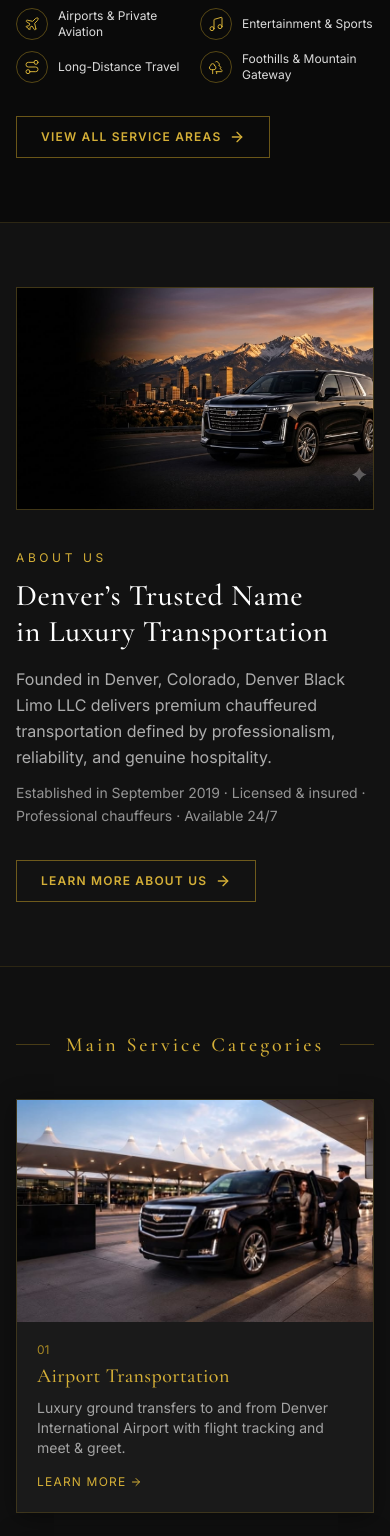
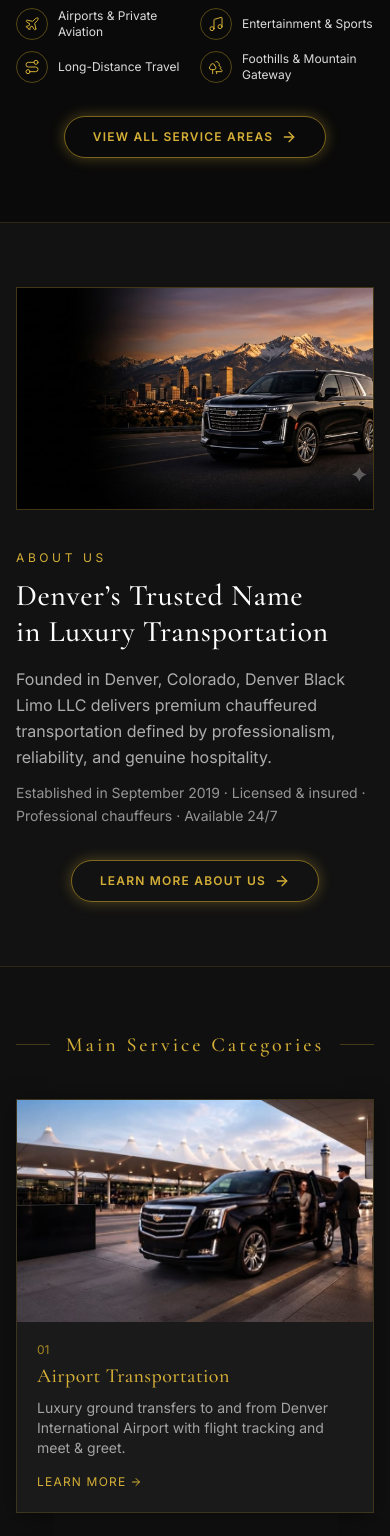
Before and after one commit to Ashenafi-Bancha/denver-black-limo-llc, a React (Vite) app in the folder denverblacklimo-frontend/: page / in a window 390 px wide. Shown: the part 2237-3773 px from the top of the page. Built offline with nearby package versions, Linux system fonts and the light colour scheme; no server answers.

Commit message:
feat: centered glowing section buttons, desktop call-us with moving border, rounded all CTA buttons

```diff
--- a/denverblacklimo-frontend/src/components/CTABanner.tsx
+++ b/denverblacklimo-frontend/src/components/CTABanner.tsx
@@ -92,14 +92,14 @@ export function CTABanner({
           <div className="flex flex-col items-center gap-3 lg:items-end">
             <Link
               to={primaryTo}
-              className="inline-flex w-full max-w-xs items-center justify-center gap-2 bg-gold-gradient px-8 py-3.5 text-xs font-bold tracking-[0.2em] text-brand-black transition hover:brightness-110 sm:w-auto lg:w-full lg:max-w-none"
+              className="inline-flex w-full max-w-xs items-center justify-center gap-2 rounded-full bg-gold-gradient px-8 py-3.5 text-xs font-bold tracking-[0.2em] text-brand-black shadow-lg shadow-brand-gold/20 transition hover:brightness-110 sm:w-auto lg:w-full lg:max-w-none"
             >
               <Calendar className="h-4 w-4" />
               {primaryLabel}
             </Link>
             <Link
               to={secondaryTo}
-              className="inline-flex w-full max-w-xs items-center justify-center gap-2 border border-brand-gold/60 px-8 py-3.5 text-xs font-bold tracking-[0.2em] text-brand-gold-light transition hover:bg-brand-gold/10 sm:w-auto lg:w-full lg:max-w-none"
+              className="inline-flex w-full max-w-xs items-center justify-center gap-2 rounded-full border border-brand-gold/60 px-8 py-3.5 text-xs font-bold tracking-[0.2em] text-brand-gold-light transition hover:border-brand-gold hover:bg-brand-gold/10 sm:w-auto lg:w-full lg:max-w-none"
             >
               <MessageSquare className="h-4 w-4" />
               {secondaryLabel}
--- a/denverblacklimo-frontend/src/index.css
+++ b/denverblacklimo-frontend/src/index.css
@@ -166,6 +166,10 @@
   position: relative;
   z-index: 1;
 }
+/* Pill-shaped variant of the moving-light border */
+.glow-border-pill {
+  border-radius: 9999px;
+}
 @keyframes border-spin {
   to {
     transform: rotate(360deg);
--- a/denverblacklimo-frontend/src/pages/ContactPage.tsx
+++ b/denverblacklimo-frontend/src/pages/ContactPage.tsx
@@ -358,7 +358,7 @@ export function ContactPage() {
               <button
                 type="button"
                 onClick={() => setShowAllFaqs((v) => !v)}
-                className="mt-6 inline-flex items-center gap-2 border border-brand-black/25 px-5 py-2.5 text-xs font-bold tracking-widest text-brand-black transition hover:border-brand-gold-dark hover:text-brand-gold-dark"
+                className="mt-6 inline-flex items-center gap-2 rounded-full border border-brand-black/25 px-5 py-2.5 text-xs font-bold tracking-widest text-brand-black transition hover:border-brand-gold-dark hover:text-brand-gold-dark"
               >
                 {showAllFaqs ? 'SHOW FEWER FAQS' : 'VIEW ALL FAQS'}
                 <ChevronDown className={`h-4 w-4 transition-transform ${showAllFaqs ? 'rotate-180' : ''}`} />
--- a/denverblacklimo-frontend/src/pages/HomePage.tsx
+++ b/denverblacklimo-frontend/src/pages/HomePage.tsx
@@ -16,6 +16,7 @@ import { useSiteSettings } from '../context/SiteSettingsContext'
 import {
   DEFAULT_ABOUT,
   DEFAULT_BUSINESS,
+  telHref,
   type AboutContent,
   type BusinessInfo,
 } from '../content/defaults'
@@ -169,6 +170,16 @@ export function HomePage() {
           >
             <GoldButton to="/book">BOOK NOW</GoldButton>
             <OutlineButton to="/quote">REQUEST A QUOTE</OutlineButton>
+            {/* Call button — desktop only, moving-light border, same size as its siblings */}
+            <div className="glow-border glow-border-pill hidden md:block">
+              <a
+                href={telHref(biz.phone)}
+                className="inline-flex items-center justify-center gap-2 rounded-full bg-brand-black px-8 py-3 text-xs font-bold tracking-[0.2em] text-brand-gold-light transition hover:bg-brand-charcoal"
+              >
+                <Phone className="h-4 w-4" />
+                CALL US
+              </a>
+            </div>
             {/* Scroll indicator — two lines: label above, glowing mouse below.
                 Mobile: centered a bit below the buttons; desktop: to their right. */}
             <div className="mt-6 flex flex-col items-center gap-2 self-center sm:ml-16 sm:mt-3 sm:self-start lg:ml-24">
@@ -253,13 +264,15 @@ export function HomePage() {
                 </motion.div>
               ))}
             </div>
+            <div className="mt-8 flex justify-center">
               <Link
                 to="/service-areas"
-              className="mt-8 inline-flex items-center gap-2 border border-brand-gold/50 px-6 py-3 text-xs font-semibold tracking-widest text-brand-gold-light transition hover:border-brand-gold hover:bg-brand-gold/5"
+                className="inline-flex items-center gap-2 rounded-full border border-brand-gold/60 px-7 py-3 text-xs font-semibold tracking-widest text-brand-gold-light shadow-[0_0_14px_rgba(212,175,55,0.35)] transition hover:border-brand-gold hover:bg-brand-gold/5 hover:shadow-[0_0_26px_rgba(212,175,55,0.6)]"
               >
                 VIEW ALL SERVICE AREAS
                 <ArrowRight className="h-4 w-4" />
               </Link>
+            </div>
           </motion.div>
         </div>
       </section>
@@ -280,13 +293,15 @@ export function HomePage() {
               Established in {biz.founded} · Licensed &amp; insured · Professional chauffeurs ·
               Available 24/7
             </p>
+            <div className="mt-8 flex justify-center">
               <Link
                 to="/about"
-              className="mt-8 inline-flex items-center gap-2 border border-brand-gold/50 px-6 py-3 text-xs font-semibold tracking-widest text-brand-gold-light transition hover:border-brand-gold hover:bg-brand-gold/5"
+                className="inline-flex items-center gap-2 rounded-full border border-brand-gold/60 px-7 py-3 text-xs font-semibold tracking-widest text-brand-gold-light shadow-[0_0_14px_rgba(212,175,55,0.35)] transition hover:border-brand-gold hover:bg-brand-gold/5 hover:shadow-[0_0_26px_rgba(212,175,55,0.6)]"
               >
                 LEARN MORE ABOUT US
                 <ArrowRight className="h-4 w-4" />
               </Link>
+            </div>
           </motion.div>
           <motion.div
             className="order-first aspect-[16/10] w-full overflow-hidden border border-brand-gold/25 lg:order-none"
--- a/denverblacklimo-frontend/src/pages/RequestQuotePage.tsx
+++ b/denverblacklimo-frontend/src/pages/RequestQuotePage.tsx
@@ -83,7 +83,7 @@ export function RequestQuotePage() {
             <button
               type="submit"
               disabled={status === 'sending'}
-              className="flex w-full items-center justify-center gap-2 border border-brand-gold/60 py-3 text-xs font-bold tracking-[0.2em] text-brand-gold-light transition hover:bg-brand-gold/10 disabled:opacity-70"
+              className="flex w-full items-center justify-center gap-2 rounded-full border border-brand-gold/60 py-3 text-xs font-bold tracking-[0.2em] text-brand-gold-light transition hover:border-brand-gold hover:bg-brand-gold/10 disabled:opacity-70"
             >
               {status === 'sending' ? <><Loader2 className="h-4 w-4 animate-spin" /> SUBMITTING…</> : 'SUBMIT QUOTE REQUEST'}
             </button>
```
Lines whose indentation alone changed are shown as unchanged.
